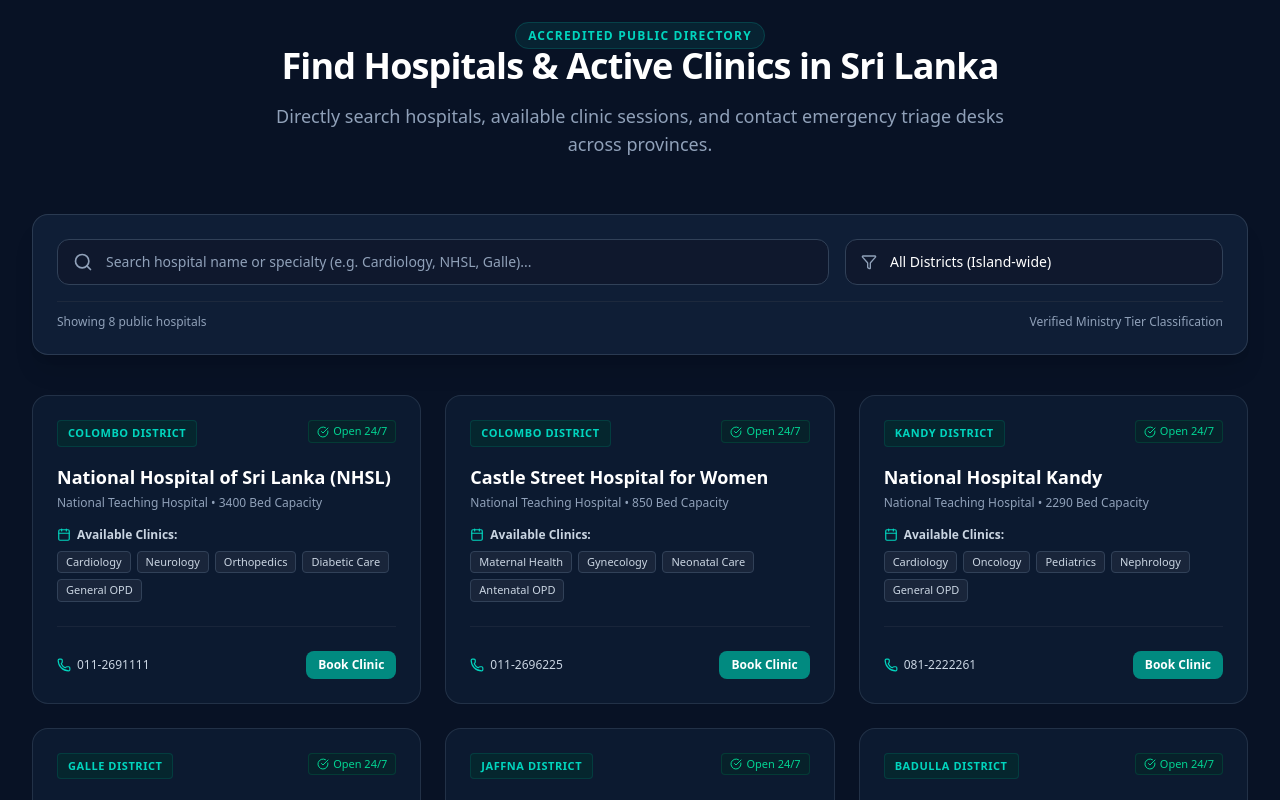
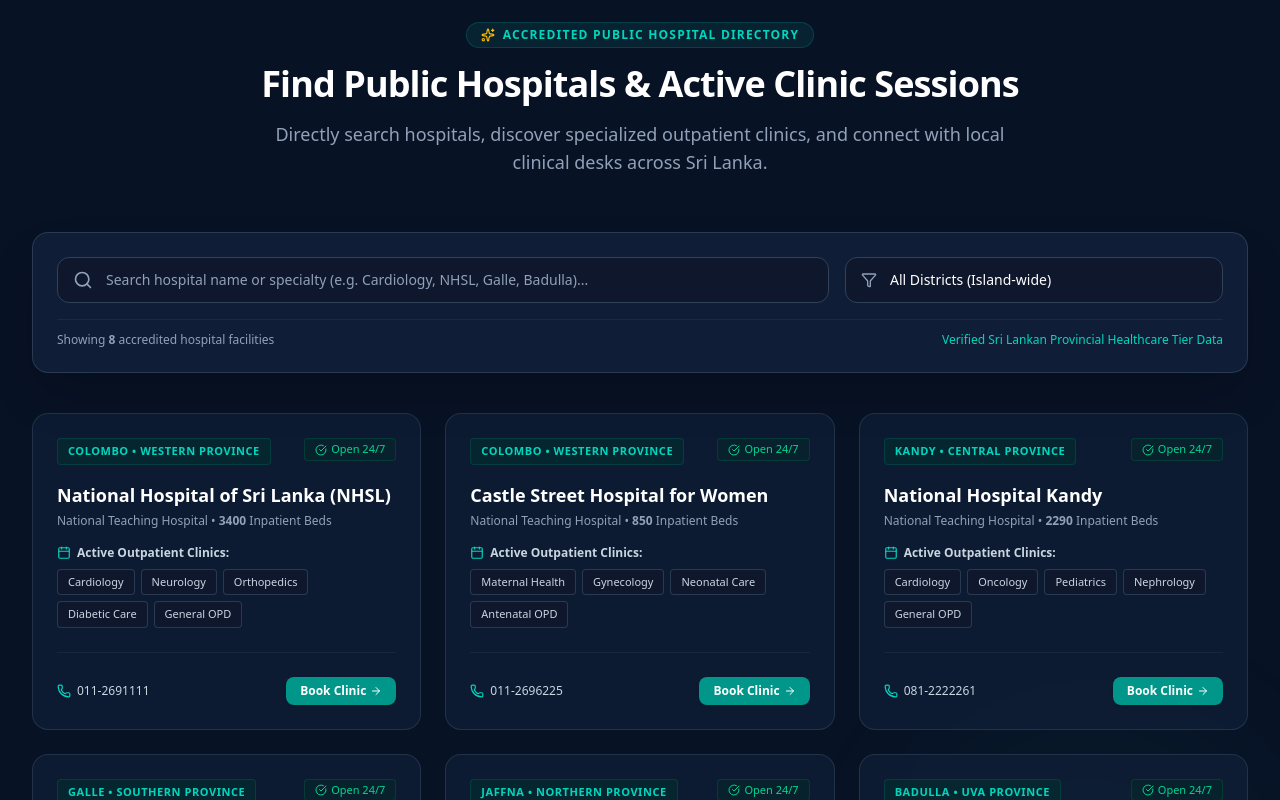
Before and after one commit to SamhiAGM/healthnexus, a Next.js app in the folder frontend/: page / in a window 1280 px wide. Shown: the part 3060-3860 px from the top of the page. Built offline with nearby package versions, Linux system fonts and the light colour scheme.

Commit message:
feat(home): refine FacilityDirectory with provincial metadata, elevation physics, and booking CTAs

```diff
--- a/frontend/src/components/home/FacilityDirectory.tsx
+++ b/frontend/src/components/home/FacilityDirectory.tsx
@@ -9,13 +9,16 @@
   Search,
   Filter,
   CheckCircle,
-  Calendar
+  Calendar,
+  Sparkles,
+  ArrowRight
 } from "lucide-react";
 
 interface Facility {
   id: string;
   name: string;
   district: string;
+  province: string;
   type: "National Teaching Hospital" | "Provincial General Hospital" | "District General Hospital" | "Base Hospital";
   beds: number;
   phone: string;
@@ -28,6 +31,7 @@
     id: "nhsl-colombo",
     name: "National Hospital of Sri Lanka (NHSL)",
     district: "Colombo",
+    province: "Western Province",
     type: "National Teaching Hospital",
     beds: 3400,
     phone: "011-2691111",
@@ -38,6 +42,7 @@
     id: "cshw-colombo",
     name: "Castle Street Hospital for Women",
     district: "Colombo",
+    province: "Western Province",
     type: "National Teaching Hospital",
     beds: 850,
     phone: "011-2696225",
@@ -48,6 +53,7 @@
     id: "th-kandy",
     name: "National Hospital Kandy",
     district: "Kandy",
+    province: "Central Province",
     type: "National Teaching Hospital",
     beds: 2290,
     phone: "081-2222261",
@@ -58,6 +64,7 @@
     id: "th-karapitiya",
     name: "Teaching Hospital Karapitiya",
     district: "Galle",
+    province: "Southern Province",
     type: "National Teaching Hospital",
     beds: 1800,
     phone: "091-2232176",
@@ -68,6 +75,7 @@
     id: "th-jaffna",
     name: "Teaching Hospital Jaffna",
     district: "Jaffna",
+    province: "Northern Province",
     type: "National Teaching Hospital",
     beds: 1350,
     phone: "021-2222261",
@@ -78,6 +86,7 @@
     id: "pgh-badulla",
     name: "Provincial General Hospital Badulla",
     district: "Badulla",
+    province: "Uva Province",
     type: "Provincial General Hospital",
     beds: 1200,
     phone: "055-2222261",
@@ -88,6 +97,7 @@
     id: "dgh-gampaha",
     name: "District General Hospital Gampaha",
     district: "Gampaha",
+    province: "Western Province",
     type: "District General Hospital",
     beds: 950,
     phone: "033-2222261",
@@ -98,6 +108,7 @@
     id: "bh-homagama",
     name: "Base Hospital Homagama",
     district: "Colombo",
+    province: "Western Province",
     type: "Base Hospital",
     beds: 420,
     phone: "011-2855261",
@@ -121,24 +132,29 @@
   });
 
   return (
-    <section id="facilities" className="py-24 bg-[#081225] text-white relative">
-      <div className="max-w-7xl mx-auto px-4 sm:px-6 lg:px-8">
+    <section id="facilities" className="py-24 bg-[#081225] text-white relative overflow-hidden">
+
+      {/* Background Lighting Accents */}
+      <div className="absolute top-1/2 right-0 w-96 h-96 bg-teal-500/5 rounded-full blur-3xl pointer-events-none" />
+
+      <div className="max-w-7xl mx-auto px-4 sm:px-6 lg:px-8 relative z-10">
 
         {/* Section Header */}
         <div className="text-center max-w-3xl mx-auto space-y-4 mb-14">
-          <span className="text-xs font-bold uppercase tracking-widest text-teal-400 bg-teal-500/10 border border-teal-500/20 px-3 py-1 rounded-full">
-            Accredited Public Directory
-          </span>
+          <div className="inline-flex items-center gap-2 px-3.5 py-1 rounded-full bg-teal-500/10 border border-teal-500/20 text-xs font-bold uppercase tracking-widest text-teal-400">
+            <Sparkles className="w-3.5 h-3.5 text-amber-400" />
+            Accredited Public Hospital Directory
+          </div>
           <h2 className="text-3xl sm:text-4xl font-extrabold text-white tracking-tight">
-            Find Hospitals & Active Clinics in Sri Lanka
+            Find Public Hospitals & Active Clinic Sessions
           </h2>
           <p className="text-slate-400 text-base sm:text-lg">
-            Directly search hospitals, available clinic sessions, and contact emergency triage desks across provinces.
+            Directly search hospitals, discover specialized outpatient clinics, and connect with local clinical desks across Sri Lanka.
           </p>
         </div>
 
         {/* Filter & Search Bar */}
-        <div className="bg-[#0F1E36] border border-slate-700/80 rounded-2xl p-4 sm:p-6 mb-10 shadow-xl">
+        <div className="bg-[#0F1E36] border border-slate-700/80 rounded-2xl p-4 sm:p-6 mb-10 shadow-2xl backdrop-blur-xl">
           <div className="grid grid-cols-1 md:grid-cols-12 gap-4">
 
             {/* Search Input */}
@@ -148,8 +164,8 @@
                 type="text"
                 value={searchQuery}
                 onChange={(e) => setSearchQuery(e.target.value)}
-                placeholder="Search hospital name or specialty (e.g. Cardiology, NHSL, Galle)..."
-                className="w-full pl-12 pr-4 py-3 bg-slate-900/80 border border-slate-700 rounded-xl text-white placeholder-slate-400 text-sm focus:outline-none focus:ring-2 focus:ring-teal-500"
+                placeholder="Search hospital name or specialty (e.g. Cardiology, NHSL, Galle, Badulla)..."
+                className="w-full pl-12 pr-4 py-3 bg-slate-900/90 border border-slate-700 rounded-xl text-white placeholder-slate-400 text-sm focus:outline-none focus:ring-2 focus:ring-teal-500"
               />
             </div>
 
@@ -159,7 +175,7 @@
               <select
                 value={selectedDistrict}
                 onChange={(e) => setSelectedDistrict(e.target.value)}
-                className="w-full pl-11 pr-8 py-3 bg-slate-900/80 border border-slate-700 rounded-xl text-white text-sm focus:outline-none focus:ring-2 focus:ring-teal-500 appearance-none cursor-pointer"
+                className="w-full pl-11 pr-8 py-3 bg-slate-900/90 border border-slate-700 rounded-xl text-white text-sm focus:outline-none focus:ring-2 focus:ring-teal-500 appearance-none cursor-pointer"
               >
                 {districts.map((d) => (
                   <option key={d} value={d} className="bg-slate-900 text-white">
@@ -171,36 +187,38 @@
 
           </div>
 
-          <div className="mt-4 flex items-center justify-between text-xs text-slate-400 border-t border-slate-800 pt-3">
-            <span>Showing {filteredFacilities.length} public hospitals</span>
-            <span>Verified Ministry Tier Classification</span>
+          <div className="mt-4 flex flex-col sm:flex-row sm:items-center justify-between gap-2 text-xs text-slate-400 border-t border-slate-800 pt-3">
+            <span>Showing <strong>{filteredFacilities.length}</strong> accredited hospital facilities</span>
+            <span className="text-teal-400">Verified Sri Lankan Provincial Healthcare Tier Data</span>
           </div>
         </div>
 
-        {/* Hospital Cards Grid */}
+        {/* Hospital Cards Grid with Elevation Physics */}
         <div className="grid grid-cols-1 md:grid-cols-2 lg:grid-cols-3 gap-6">
           {filteredFacilities.map((fac) => (
             <div
               key={fac.id}
-              className="rounded-2xl bg-[#0F1E36]/70 border border-slate-700/60 p-6 flex flex-col justify-between hover:border-teal-500/50 transition-all hover:shadow-xl"
+              className="group rounded-2xl bg-[#0F1E36]/80 border border-slate-700/60 p-6 flex flex-col justify-between hover:border-teal-500/50 hover:bg-[#0F1E36] transition-all duration-300 hover:shadow-2xl hover:shadow-teal-950/30 hover:-translate-y-1.5"
             >
               <div className="space-y-4">
                 <div className="flex items-start justify-between gap-2">
-                  <span className="text-[11px] font-bold uppercase tracking-wider text-teal-400 bg-teal-950/60 border border-teal-800/40 px-2.5 py-1 rounded">
-                    {fac.district} District
-                  </span>
-                  <span className="text-[11px] font-medium text-emerald-400 bg-emerald-950/40 border border-emerald-800/40 px-2 py-0.5 rounded flex items-center gap-1">
+                  <div className="flex flex-col gap-1">
+                    <span className="text-[11px] font-bold uppercase tracking-wider text-teal-400 bg-teal-950/60 border border-teal-800/40 px-2.5 py-1 rounded w-fit">
+                      {fac.district} • {fac.province}
+                    </span>
+                  </div>
+                  <span className="text-[11px] font-medium text-emerald-400 bg-emerald-950/40 border border-emerald-800/40 px-2.5 py-0.5 rounded flex items-center gap-1 shrink-0">
                     <CheckCircle className="w-3 h-3" />
                     {fac.status}
                   </span>
                 </div>
 
                 <div>
-                  <h3 className="text-lg font-bold text-white mb-1">
+                  <h3 className="text-lg font-bold text-white mb-1 group-hover:text-teal-300 transition-colors">
                     {fac.name}
                   </h3>
                   <p className="text-xs text-slate-400 font-medium">
-                    {fac.type} • {fac.beds} Bed Capacity
+                    {fac.type} • <strong>{fac.beds}</strong> Inpatient Beds
                   </p>
                 </div>
 
@@ -208,13 +226,13 @@
                 <div>
                   <div className="text-xs font-semibold text-slate-300 mb-2 flex items-center gap-1.5">
                     <Calendar className="w-3.5 h-3.5 text-teal-400" />
-                    Available Clinics:
+                    Active Outpatient Clinics:
                   </div>
                   <div className="flex flex-wrap gap-1.5">
                     {fac.clinics.map((c) => (
                       <span
                         key={c}
-                        className="text-[11px] px-2 py-0.5 rounded bg-slate-800/80 text-slate-300 border border-slate-700"
+                        className="text-[11px] px-2.5 py-1 rounded bg-slate-900/80 text-slate-300 border border-slate-700/80"
                       >
                         {c}
                       </span>
@@ -230,14 +248,15 @@
                   className="flex items-center gap-1.5 text-slate-300 hover:text-white transition-colors"
                 >
                   <Phone className="w-3.5 h-3.5 text-teal-400" />
-                  {fac.phone}
+                  <span>{fac.phone}</span>
                 </a>
 
                 <a
                   href="/auth/patient-register"
-                  className="px-3 py-1.5 rounded-lg bg-teal-600/90 hover:bg-teal-500 text-white font-semibold transition-colors"
+                  className="inline-flex items-center gap-1 px-3.5 py-1.5 rounded-lg bg-teal-600 hover:bg-teal-500 text-white font-semibold transition-all shadow-sm"
                 >
-                  Book Clinic
+                  <span>Book Clinic</span>
+                  <ArrowRight className="w-3 h-3" />
                 </a>
               </div>
             </div>
```
